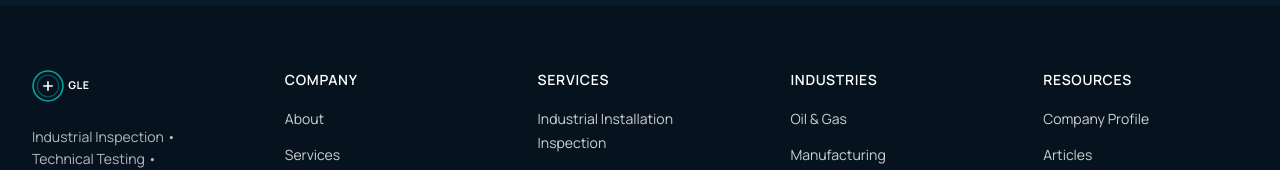
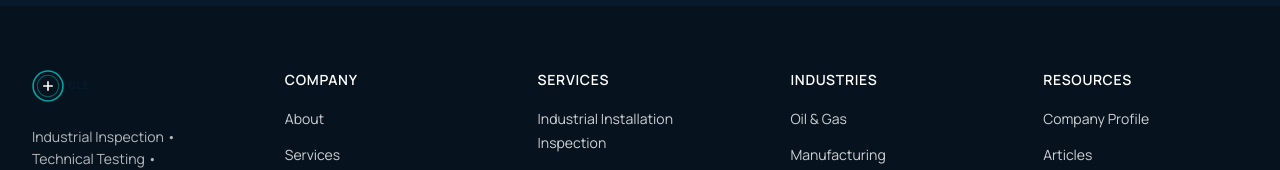
Before and after one commit to ibmdigitech/global-leisure-experts, a Next.js app: page /about in a window 1280 px wide. Shown: the part 1421-1591 px from the top of the page. Built offline with nearby package versions, Linux system fonts and the light colour scheme.

Commit message:
Fix header nav color and logo contrast on transparent/solid states

```diff
--- a/src/components/Header.tsx
+++ b/src/components/Header.tsx
@@ -13,7 +13,7 @@ interface HeaderProps {
 }
 
 export function Header({ transparent = false }: HeaderProps) {
-  const [isScrolled, setIsScrolled] = useState(false);
+  const [isScrolled, setIsScrolled] = useState(() => (typeof window !== 'undefined' ? window.scrollY > 50 : false));
   const [isMobileMenuOpen, setIsMobileMenuOpen] = useState(false);
 
   useEffect(() => {
@@ -49,7 +49,10 @@ export function Header({ transparent = false }: HeaderProps) {
         <div className="mx-auto max-w-7xl px-4 sm:px-6 lg:px-8">
           <div className="flex h-16 lg:h-20 items-center justify-between">
             <Link href="/" className="flex items-center gap-2 shrink-0">
-              <Logo className={`h-8 w-auto transition-colors duration-300 ${isTransparent ? 'text-white' : 'text-deep-navy'}`} />
+              <Logo
+                className={`h-8 w-auto transition-colors duration-300 ${isTransparent ? 'text-white' : 'text-deep-navy'}`}
+                logoColor={isTransparent ? '#ffffff' : '#071A2B'}
+              />
             </Link>
 
             <nav className="hidden lg:flex items-center gap-8" aria-label="Main navigation">
@@ -83,9 +86,9 @@ export function Header({ transparent = false }: HeaderProps) {
               aria-expanded={isMobileMenuOpen}
             >
               {isMobileMenuOpen ? (
-              <X className={`h-6 w-6 transition-colors duration-300 ${isTransparent ? 'text-white' : 'text-deep-navy'}`} />
-            ) : (
-              <Menu className={`h-6 w-6 transition-colors duration-300 ${isTransparent ? 'text-white' : 'text-deep-navy'}`} />
+                <X className={`h-6 w-6 transition-colors duration-300 ${isTransparent ? 'text-white' : 'text-deep-navy'}`} />
+              ) : (
+                <Menu className={`h-6 w-6 transition-colors duration-300 ${isTransparent ? 'text-white' : 'text-deep-navy'}`} />
               )}
             </button>
           </div>
--- a/src/components/Logo.tsx
+++ b/src/components/Logo.tsx
@@ -1,12 +1,17 @@
 import { company } from '@/data/company';
 
-export function Logo({ className = 'h-10 w-auto' }: { className?: string }) {
+interface LogoProps {
+  className?: string;
+  logoColor?: string;
+}
+
+export function Logo({ className = 'h-10 w-auto', logoColor = '#071A2B' }: LogoProps) {
   return (
     <svg viewBox="0 0 200 60" fill="none" xmlns="http://www.w3.org/2000/svg" className={className} aria-label={company.name}>
       <circle cx="30" cy="30" r="28" stroke="currentColor" strokeWidth="3" className="text-technical-teal" />
       <circle cx="30" cy="30" r="20" stroke="currentColor" strokeWidth="2" className="text-technical-teal opacity-50" />
       <path d="M22 30H38M30 22V38" stroke="currentColor" strokeWidth="3" className="text-white" strokeLinecap="round" />
-      <text x="68" y="36" fill="currentColor" className="font-bold text-xl tracking-wider" style={{ fontFamily: 'Manrope, sans-serif' }}>
+      <text x="68" y="36" fill={logoColor} className="font-bold text-xl tracking-wider" style={{ fontFamily: 'Manrope, sans-serif' }}>
         {company.shortName}
       </text>
     </svg>
```
